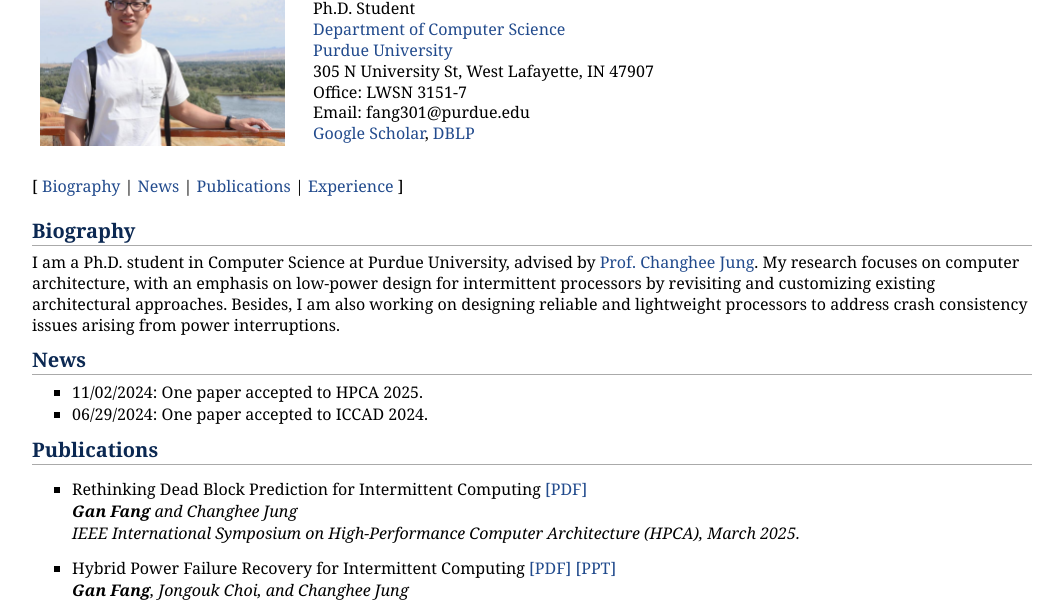
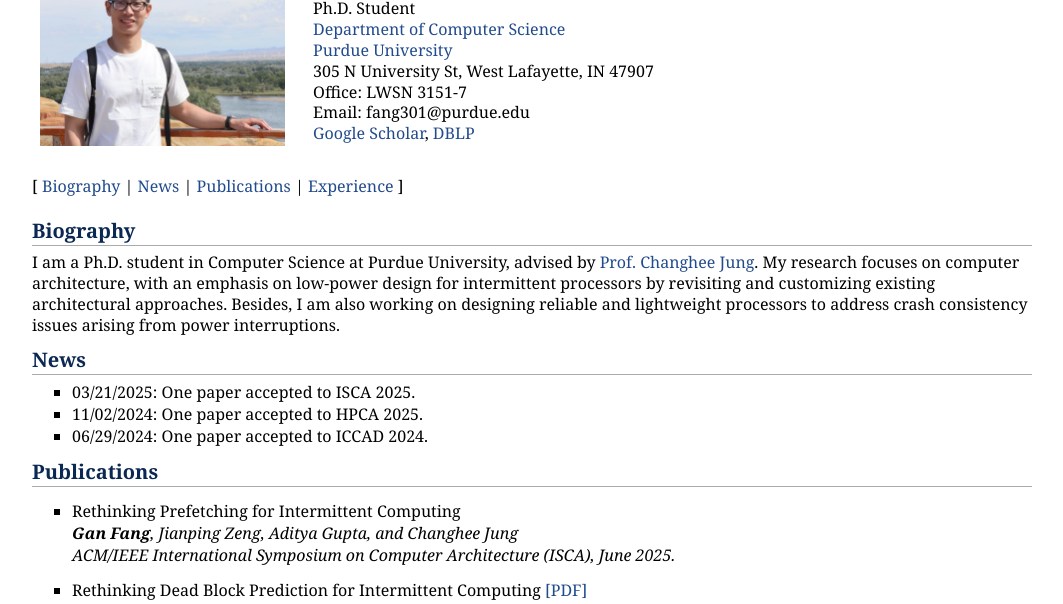
Before and after one commit to gfang99/gfang99.github.io, a plain HTML site: page index.html in a window 1280 px wide. Shown: the part 128-732 px from the top of the page, without its empty margins (108-1171 px from the left). Drawn offline with Linux system fonts and the light colour scheme.

Commit message:
ISCA2025

```diff
--- a/index.html
+++ b/index.html
@@ -57,6 +57,7 @@
 <section id="News">
     <h2>News</h2>
     <ul>
+        <li>03/21/2025: One paper accepted to ISCA 2025.</li>
         <li>11/02/2024: One paper accepted to HPCA 2025.</li>
         <li>06/29/2024: One paper accepted to ICCAD 2024.</li>
     </ul>
@@ -66,6 +67,14 @@
 <section id="Publication">
 	<h2>Publications</h2>
 	<ul>
+
+        <p>
+            <li>
+                Rethinking Prefetching for Intermittent Computing <br>
+                <I><b>Gan Fang</b>, Jianping Zeng, Aditya Gupta, and Changhee Jung</I><br>
+                <I>ACM/IEEE International Symposium on Computer Architecture (ISCA), June 2025.</I>
+            </li>
+		</p>
 
 		<p>
             <li>
@@ -77,8 +86,7 @@
 
 		<p>
             <li>
-                Hybrid Power Failure Recovery for Intermittent Computing <a href="papers/RollSwitch_ICCAD24.pdf">[PDF]</a>
-                <a href="slides/iccad24_slide.pptx">[PPT]</a><br>
+                Hybrid Power Failure Recovery for Intermittent Computing <a href="papers/RollSwitch_ICCAD24.pdf">[PDF]</a><br>
                 <I><b>Gan Fang</b>, Jongouk Choi, and Changhee Jung</I><br>
                 <I>ACM/IEEE International Conference on Computer-Aided Design (ICCAD), October 2024.</I>
             </li>
```
